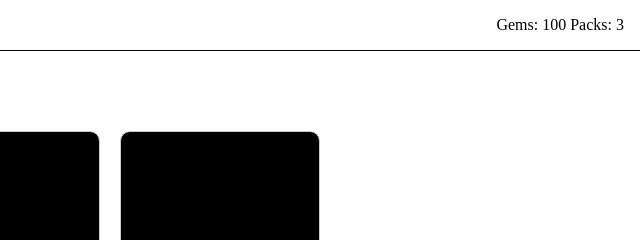
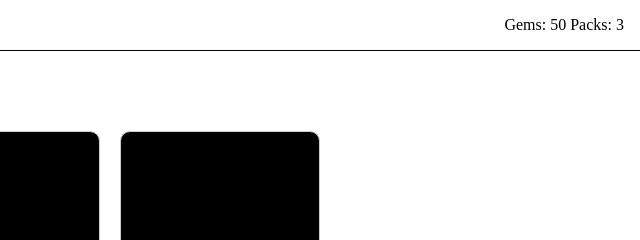
Before and after one commit to cse110-sp25-group6/cse110-sp25-group6, a website: page source/pullpage/results.html in a window 1280 px wide. Shown: the top 240 px of the page, 640-1280 px from the left. Drawn offline with Linux system fonts and the light colour scheme.

```diff
--- a/source/pullpage/results.html
+++ b/source/pullpage/results.html
@@ -14,7 +14,7 @@
     <header>
         <a href="#" class="header-elem">Home</a>
         <stats-container class="header-elem">
-            <stat-display class="gems">Gems: 100</stat-display>
+            <stat-display class="gems">Gems: 50</stat-display>
             <stat-display class="packs">Packs: 3</stat-display>
         </stats-container>
     </header>
```
